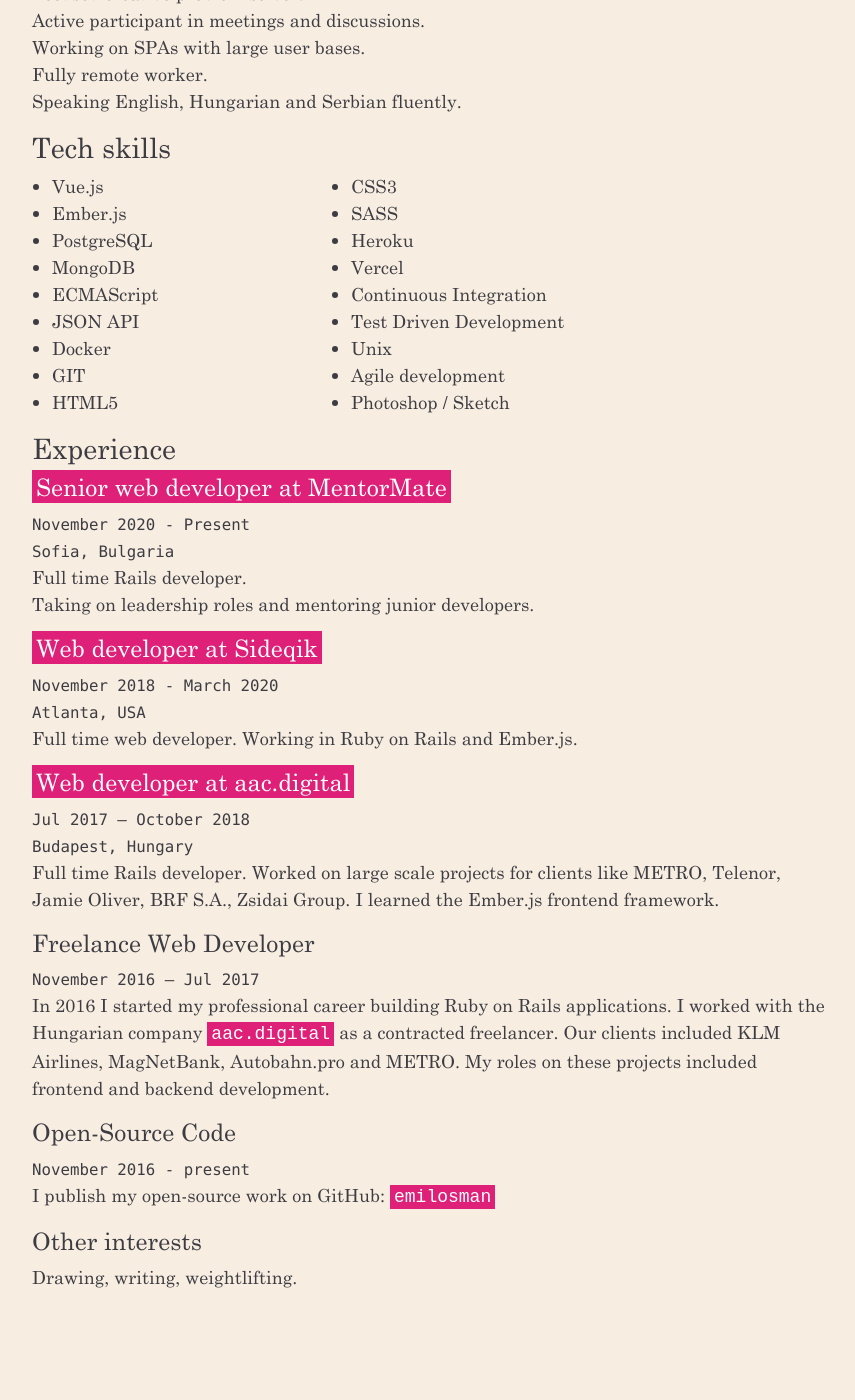
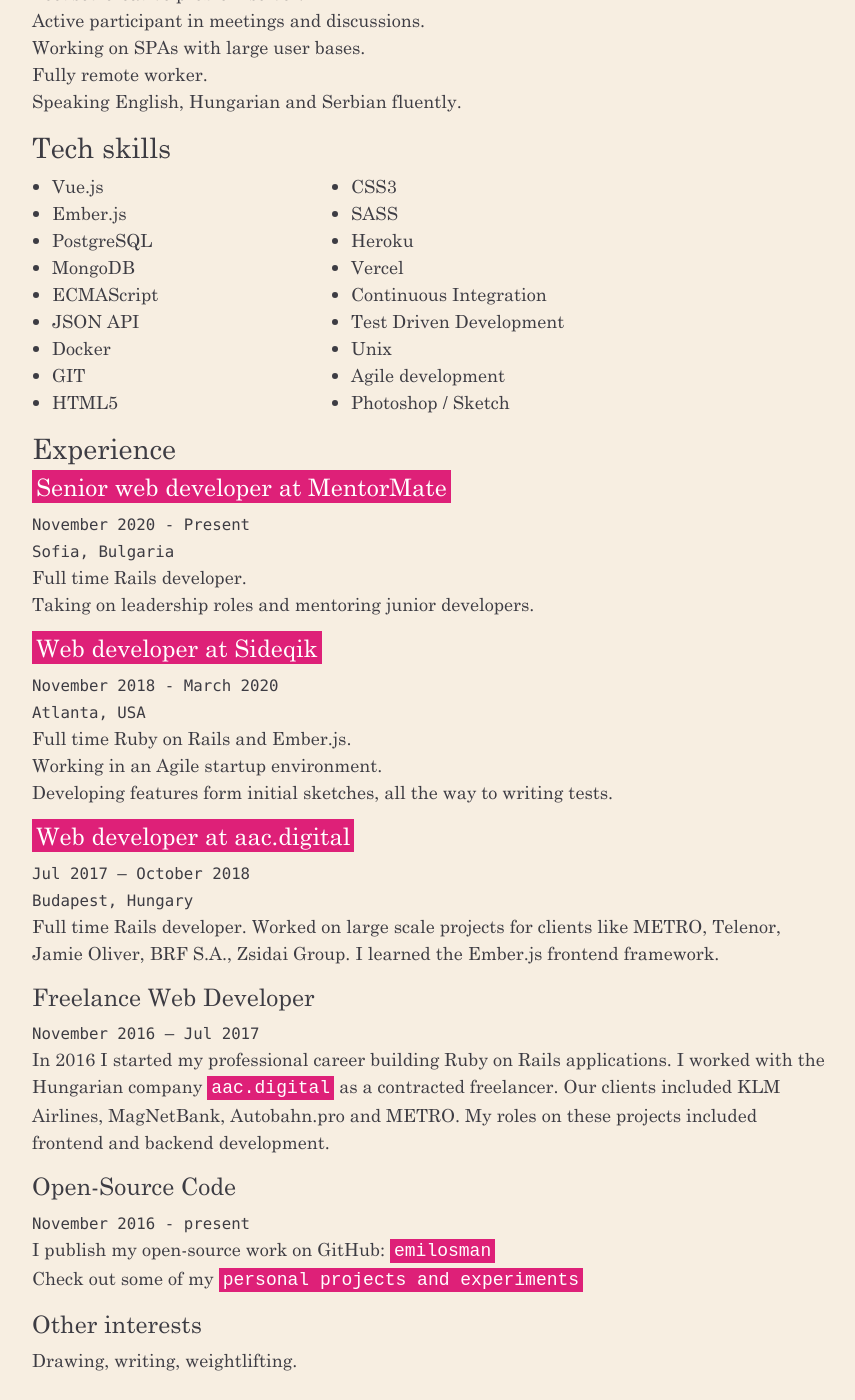
Before and after one commit to emilosmanbegovicmm/emilosman, a Jekyll site: the page built from cv.md, in a window 1280 px wide and 1400 px high, scrolled down 713 px. Shown: the whole window, without its empty margins (48-903 px from the left). Built offline with Jekyll 4.4.1, drawn with Linux system fonts in a browser that asks for light colours; our own code applies the rules of GitHub Pages for plain Markdown files; before the commit the page ends 2030 px from its top, so only the background shows below that.

Commit message:
add projects on separate page

```diff
--- a/cv.md
+++ b/cv.md
@@ -49,7 +49,9 @@
 #### [Web developer at Sideqik](https://www.sideqik.com/)
 `November 2018 - March 2020`
 `Atlanta, USA`
-Full time web developer. Working in Ruby on Rails and Ember.js.
+Full time Ruby on Rails and Ember.js.
+Working in an Agile startup environment.
+Developing features form initial sketches, all the way to writing tests.
 
 #### [Web developer at aac.digital](http://aac.digital/)
 `Jul 2017 – October 2018`
@@ -64,8 +66,8 @@
 
 #### Open-Source Code
 `November 2016 - present`
-I publish my open-source work on GitHub:
-[emilosman](https://www.github.com/emilosman)
+I publish my open-source work on GitHub: [emilosman](https://www.github.com/emilosman)
+Check out some of my [personal projects and experiments](/personal-projects)
 
 #### Other interests
 Drawing, writing, weightlifting.
--- /dev/null
+++ b/personal-projects.html
@@ -0,0 +1,5 @@
+---
+layout: default
+---
+
+{% include personal-projects.html %}
```
